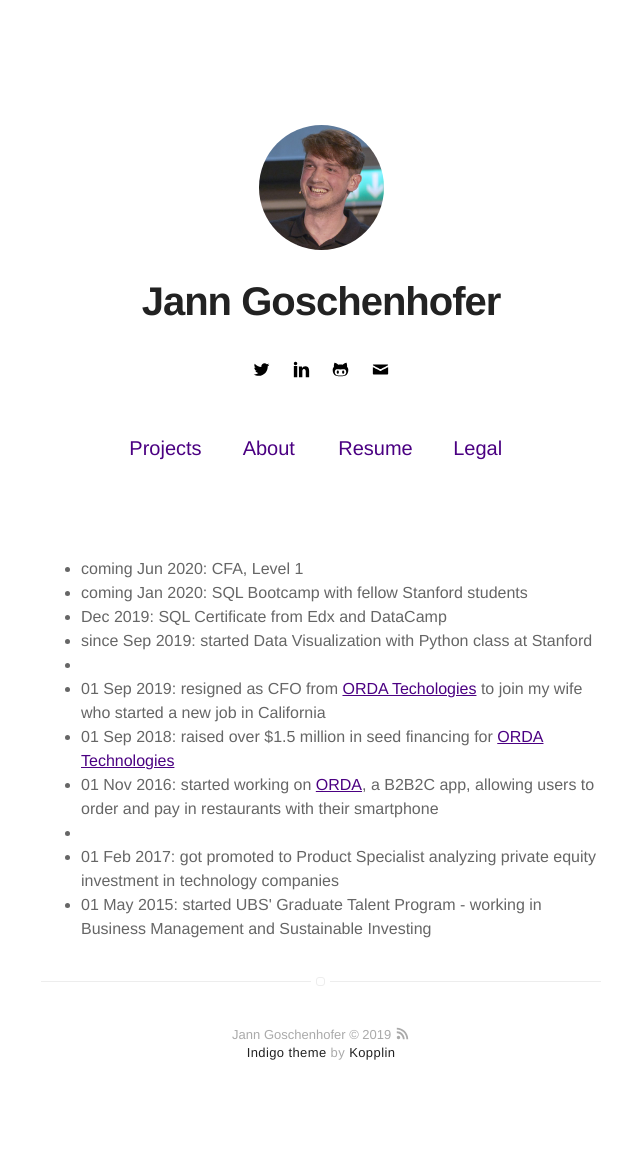
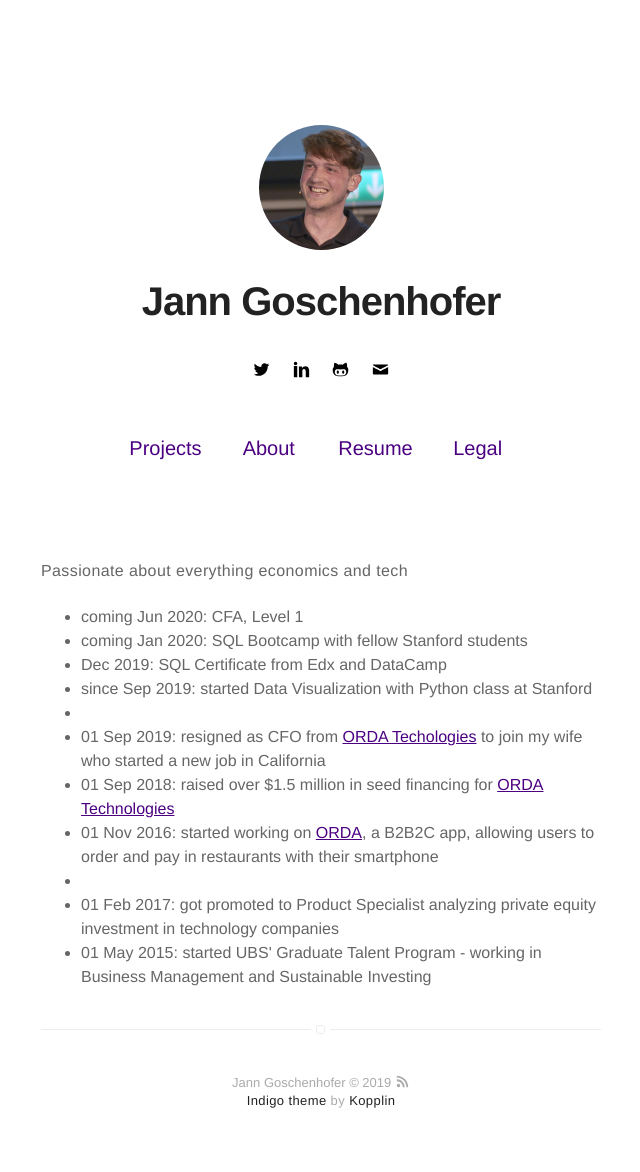
Before and after one commit to antonschneider90/antonschneider90.github.io, a Jekyll site: the page built from index.html, in a window 1280 px wide. Shown: the whole page, without its empty margins (319-959 px from the left). Built offline with Jekyll 4.4.1, drawn with Linux system fonts in a browser that asks for light colours; before the commit the page ends 1124 px from its top, so only the background shows below that.

Commit message:
Update index.html

```diff
--- a/index.html
+++ b/index.html
@@ -4,7 +4,8 @@ title: Home
 ---
 
 <p><br/><br/><p>
-
+Passionate about everything economics and tech
+<br/><p>
 <ul>
  	<li>coming Jun 2020: CFA, Level 1 </li>
   <li>coming Jan 2020: SQL Bootcamp with fellow Stanford students</li>
```
